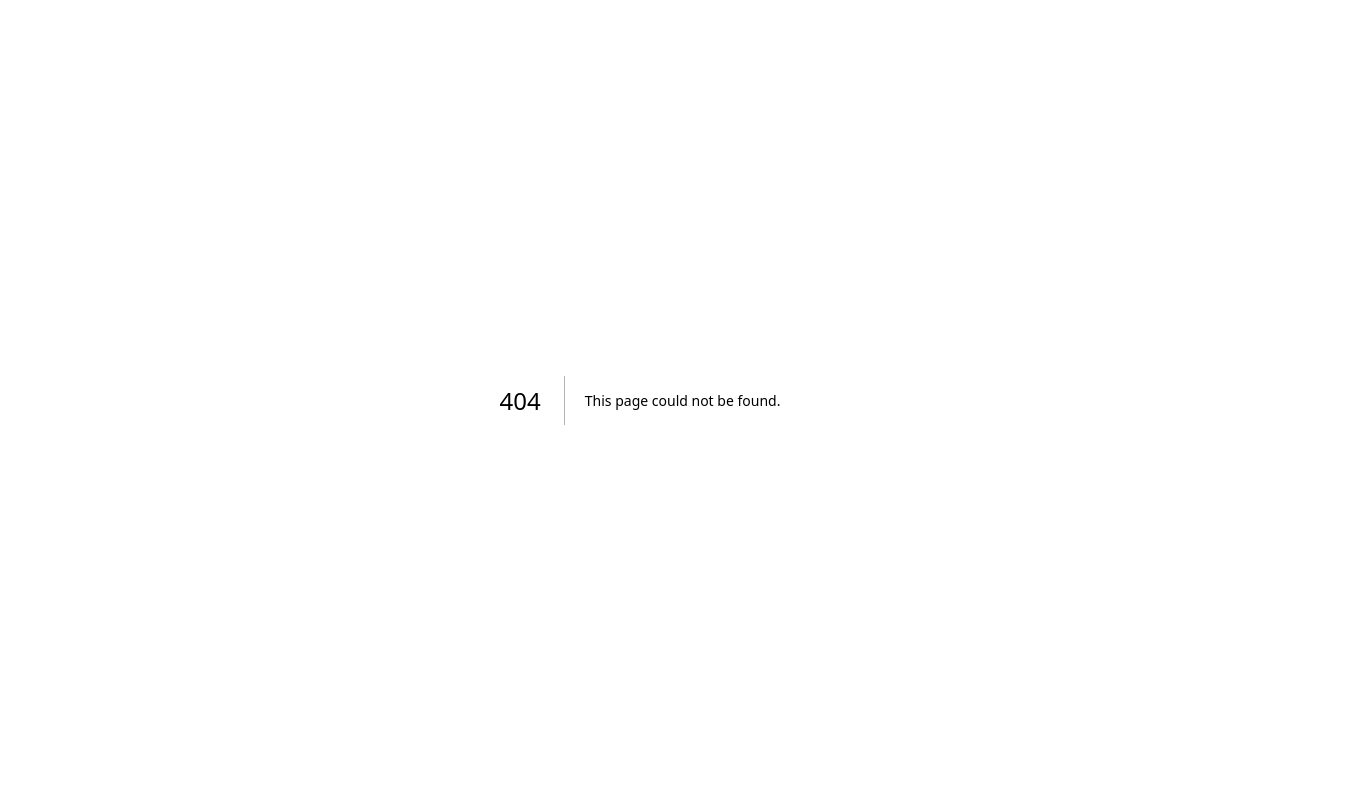
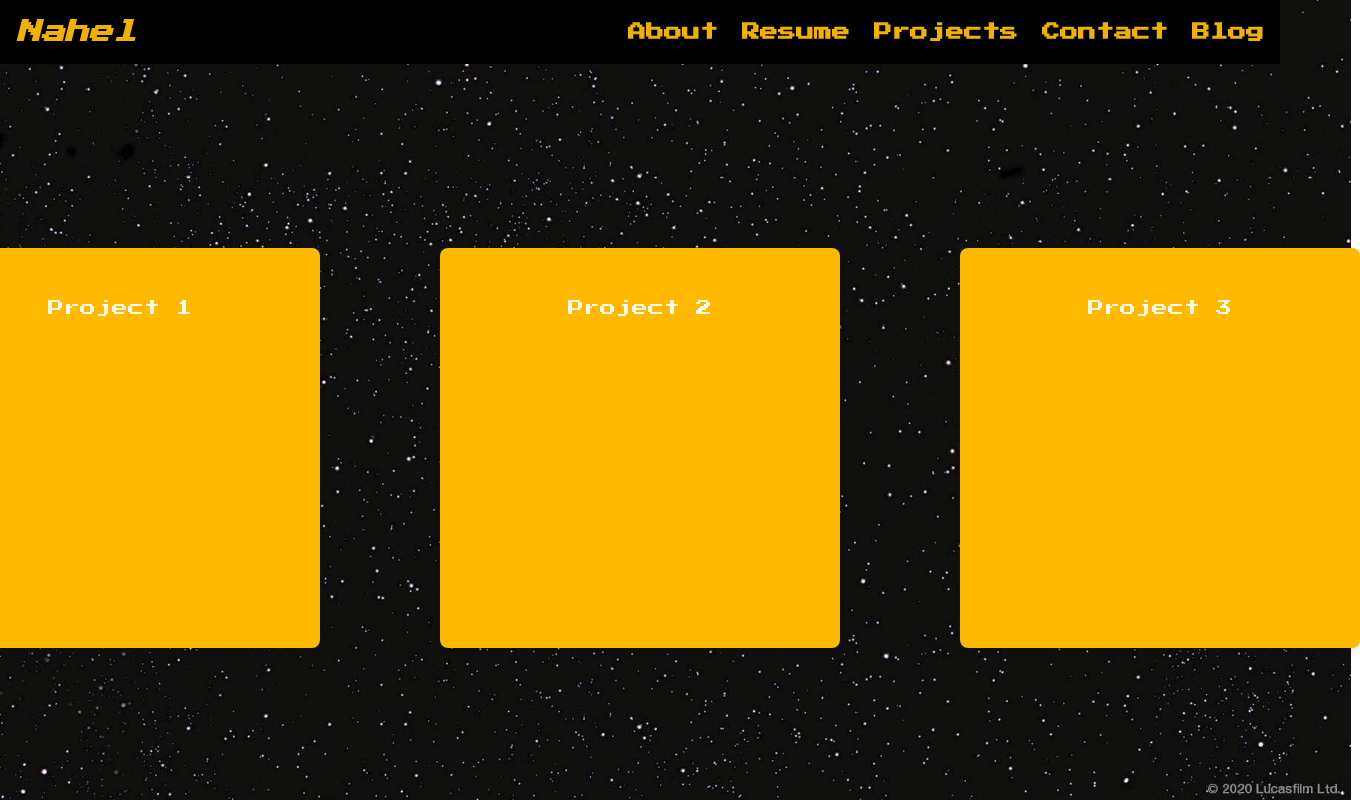
Before and after one commit to Nahelawad/my-Portfolio, a Next.js app: page /projects in a window 1280 px wide. Before the commit this address had no page. Shown: the whole page, 1360 px wide, since content can reach past the window. Built offline with nearby package versions, Linux system fonts and the light colour scheme; a web font is replaced by a local one.

Commit message:
Button Updates

```diff
--- /dev/null
+++ b/app/projects/page.tsx
@@ -0,0 +1,31 @@
+"use client";
+
+import Header from "@/components/header";
+
+export default function Projects() {
+  return (
+    <>
+      <div className="fixed top-0 left-0 w-full z-50">
+        <Header />
+      </div>
+
+
+
+      <div className="min-h-screen flex items-center justify-center pt-24 px-4">
+        <div className="flex gap-30">
+          <div className="w-100 h-100 bg-amber-400 rounded-lg shadow-md flex items-center justify-center font-press-start hover:scale-110">
+            <p className="text-amber-50 pb-70">Project 1</p>
+          </div>
+          <div className="w-100 h-100 bg-amber-400 rounded-lg shadow-md flex items-center justify-center font-press-start hover:scale-110">
+            <p className="text-amber-50 pb-70">Project 2</p>
+          </div>
+          <div className="w-100 h-100 bg-amber-400 rounded-lg shadow-md flex items-center justify-center font-press-start hover:scale-110">
+            <p className="text-amber-50 pb-70">Project 3</p>
+          </div>
+        </div>
+      </div>
+
+
+    </>
+  );
+}
--- a/app/resume/page.tsx
+++ b/app/resume/page.tsx
@@ -15,10 +15,9 @@ export default function About() {
 
   <div className="flex justify-center items-center flex-grow">
     <button
-      className="text-3xl font-press-start text-center hover:cursor-pointer hover:animate-bounce "
-    >
+     className="bg-amber-400 text-2xl font-press-start py-2 px-4 rounded-full">
       <a href="/NahelCv.pdf" download="Cv">
-       Downlaod My Cv
+       Press Me to Downlaod My Cv
       </a>
     </button>
 
```
